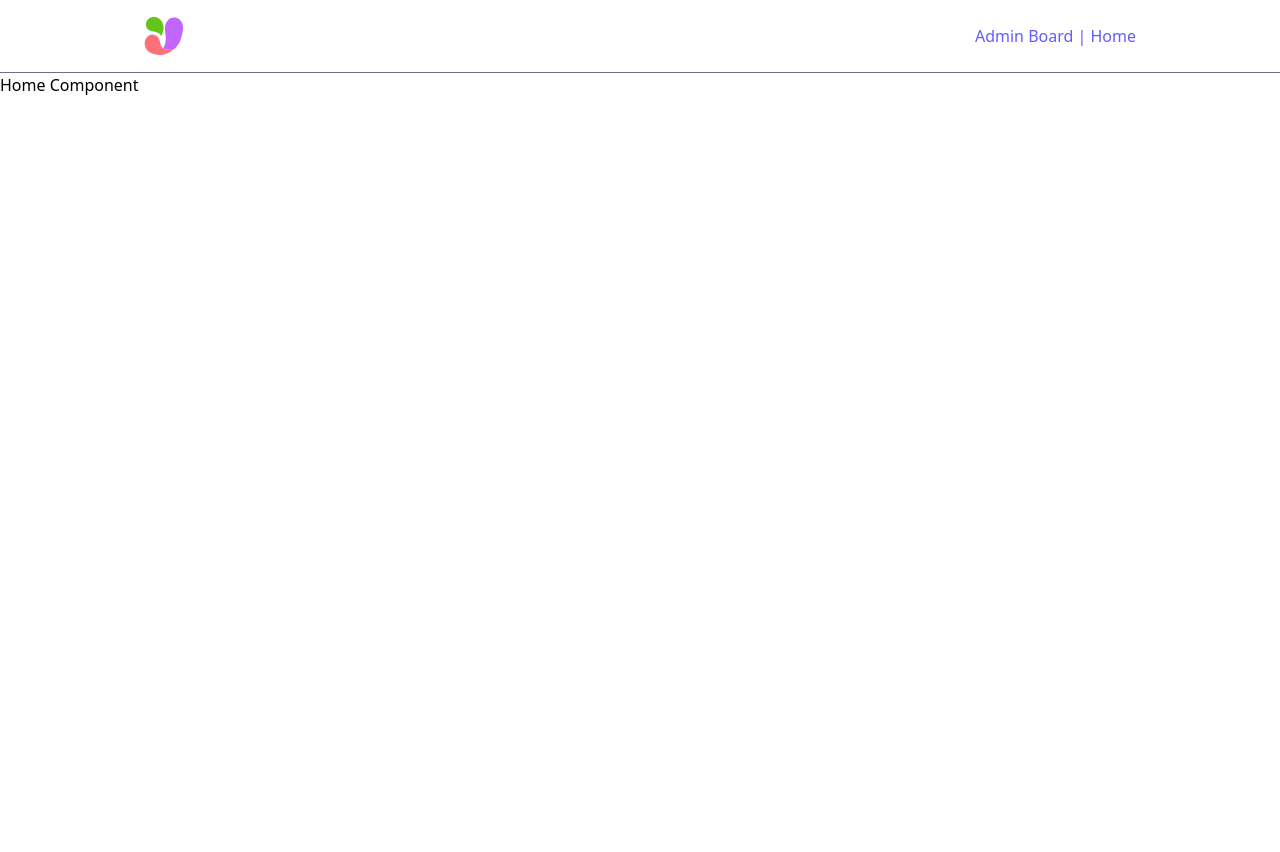
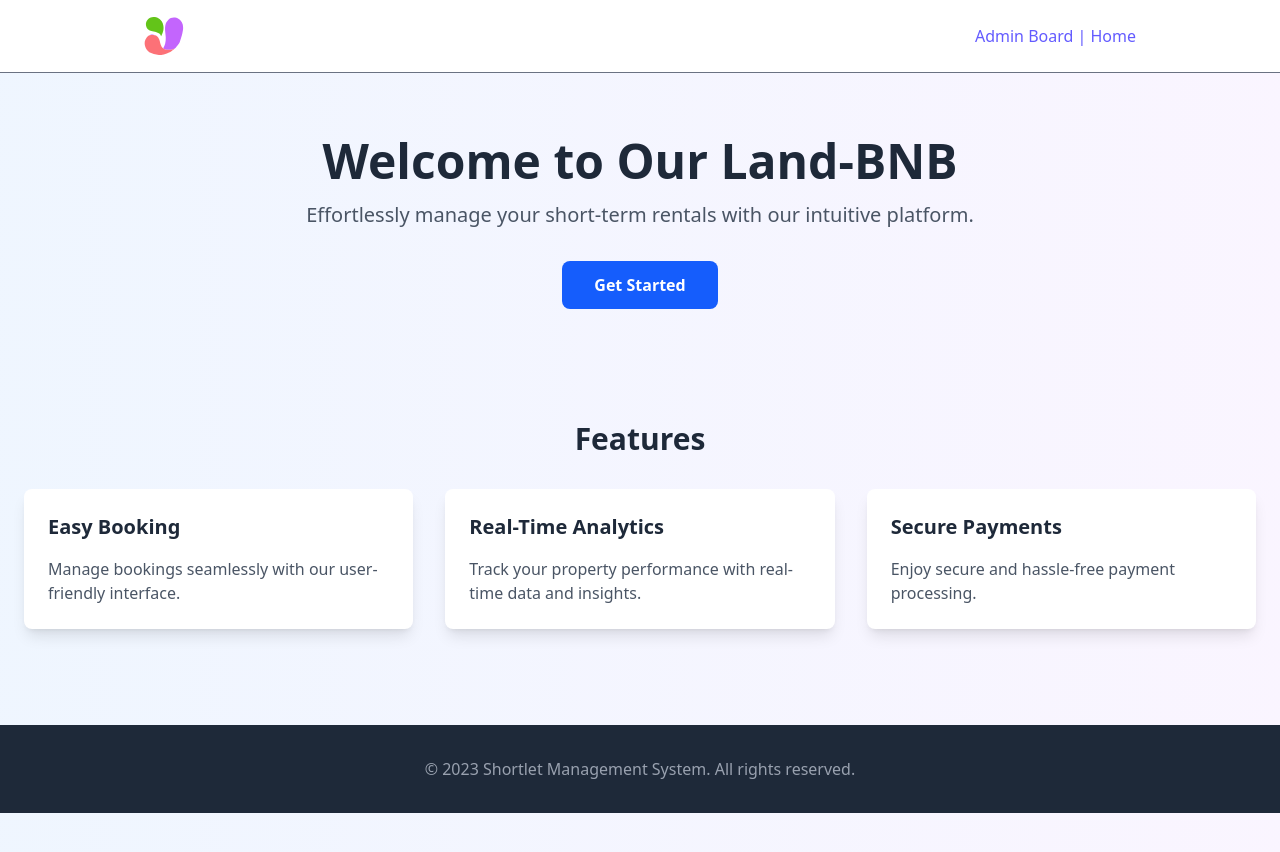
Before and after one commit to yuvibhathal/Shortlet-Management-System, a React (Vite) app: page / in a window 1280 px wide. Shown: the top 852 px of the page. Before the commit the page ends 800 px from the top, so only its background shows below. Built offline with nearby package versions, Linux system fonts and the light colour scheme.

Commit message:
Update Home.jsx

```diff
--- a/src/pages/Home.jsx
+++ b/src/pages/Home.jsx
@@ -1,8 +1,59 @@
-
 const Home = () => {
   return (
-    <div>
-      Home Component
+    <div className="min-h-screen bg-gradient-to-r from-blue-50 to-purple-50">
+      {/* Hero Section */}
+      <div className="container mx-auto px-6 py-16 text-center">
+        <h1 className="text-5xl font-bold text-gray-800 mb-4">
+          Welcome to Our Land-BNB
+        </h1>
+        <p className="text-xl text-gray-600 mb-8">
+          Effortlessly manage your short-term rentals with our intuitive platform.
+        </p>
+        <button className="bg-blue-600 text-white px-8 py-3 rounded-lg font-semibold hover:bg-blue-700 transition duration-300">
+          Get Started
+        </button>
+      </div>
+
+      {/* Features Section */}
+      <div className="container mx-auto px-6 py-12">
+        <h2 className="text-3xl font-bold text-gray-800 text-center mb-8">
+          Features
+        </h2>
+        <div className="grid grid-cols-1 md:grid-cols-3 gap-8">
+          {/* Feature 1 */}
+          <div className="bg-white p-6 rounded-lg shadow-lg hover:shadow-xl transition-shadow duration-300">
+            <h3 className="text-xl font-semibold text-gray-800 mb-4">Easy Booking</h3>
+            <p className="text-gray-600">
+              Manage bookings seamlessly with our user-friendly interface.
+            </p>
+          </div>
+
+          {/* Feature 2 */}
+          <div className="bg-white p-6 rounded-lg shadow-lg hover:shadow-xl transition-shadow duration-300">
+            <h3 className="text-xl font-semibold text-gray-800 mb-4">Real-Time Analytics</h3>
+            <p className="text-gray-600">
+              Track your property performance with real-time data and insights.
+            </p>
+          </div>
+
+          {/* Feature 3 */}
+          <div className="bg-white p-6 rounded-lg shadow-lg hover:shadow-xl transition-shadow duration-300">
+            <h3 className="text-xl font-semibold text-gray-800 mb-4">Secure Payments</h3>
+            <p className="text-gray-600">
+              Enjoy secure and hassle-free payment processing.
+            </p>
+          </div>
+        </div>
+      </div>
+
+      {/* Footer */}
+      <div className="bg-gray-800 text-white py-8 mt-12">
+        <div className="container mx-auto px-6 text-center">
+          <p className="text-gray-400">
+            &copy; 2023 Shortlet Management System. All rights reserved.
+          </p>
+        </div>
+      </div>
     </div>
   );
 };
```
